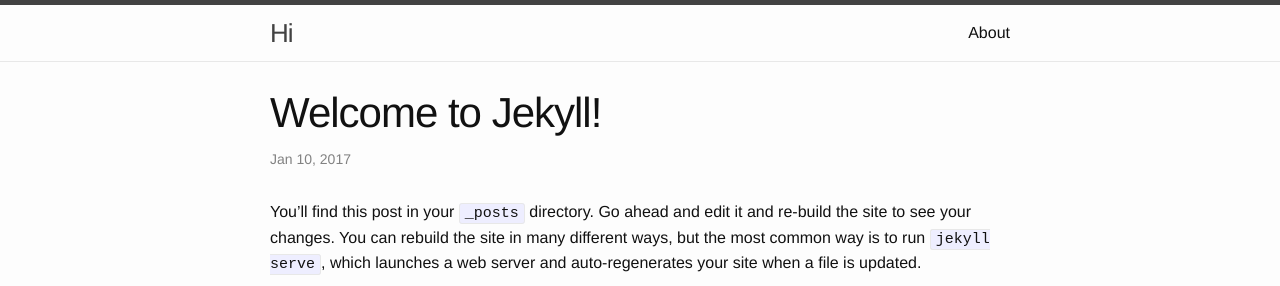
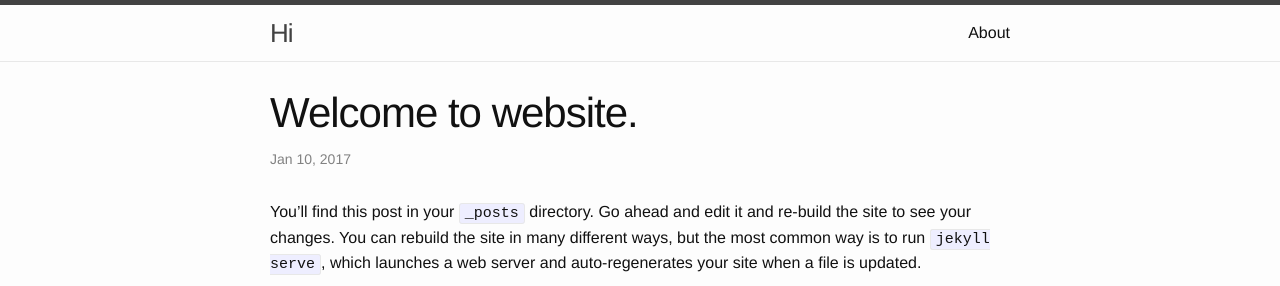
Before and after one commit to StoneMahogany/StoneMahogany.github.io, a Jekyll site: the page built from _posts/2017-01-10-welcome-to-jekyll.markdown, in a window 1280 px wide. Shown: the top 286 px of the page. Built offline with Jekyll 4.4.1, drawn with Linux system fonts in a browser that asks for light colours.

Commit message:
Update 2017-01-10-welcome-to-jekyll.markdown

```diff
--- a/_posts/2017-01-10-welcome-to-jekyll.markdown
+++ b/_posts/2017-01-10-welcome-to-jekyll.markdown
@@ -1,8 +1,6 @@
 ---
 layout: post
-title:  "Welcome to Jekyll!"
-date:   2017-01-10 08:52:41 -0500
-categories: jekyll update
+title:  "Welcome to website."
 ---
 You’ll find this post in your `_posts` directory. Go ahead and edit it and re-build the site to see your changes. You can rebuild the site in many different ways, but the most common way is to run `jekyll serve`, which launches a web server and auto-regenerates your site when a file is updated.
 
```
